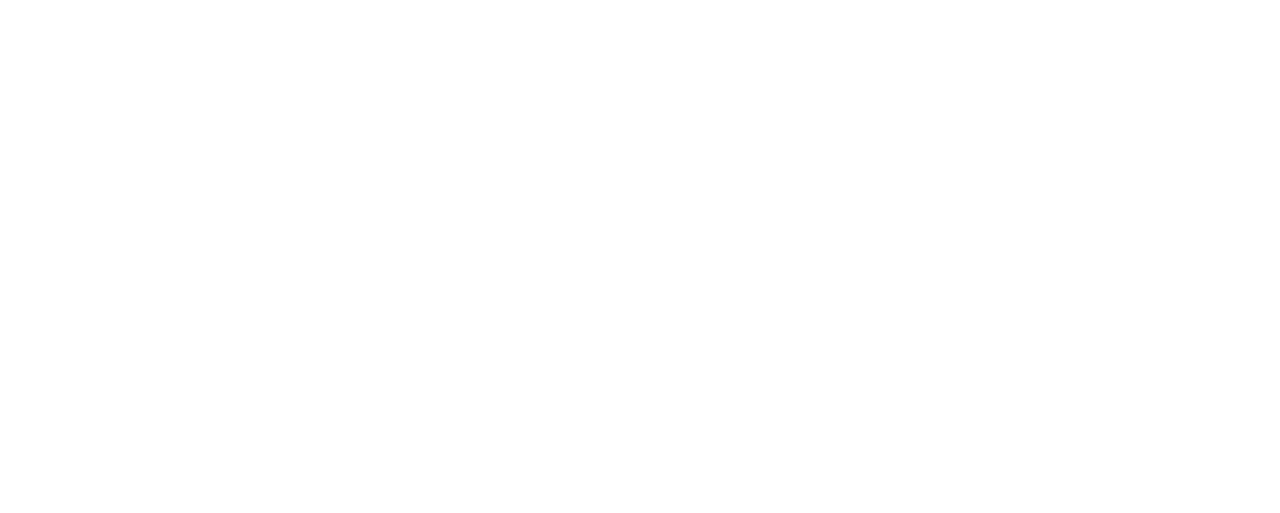
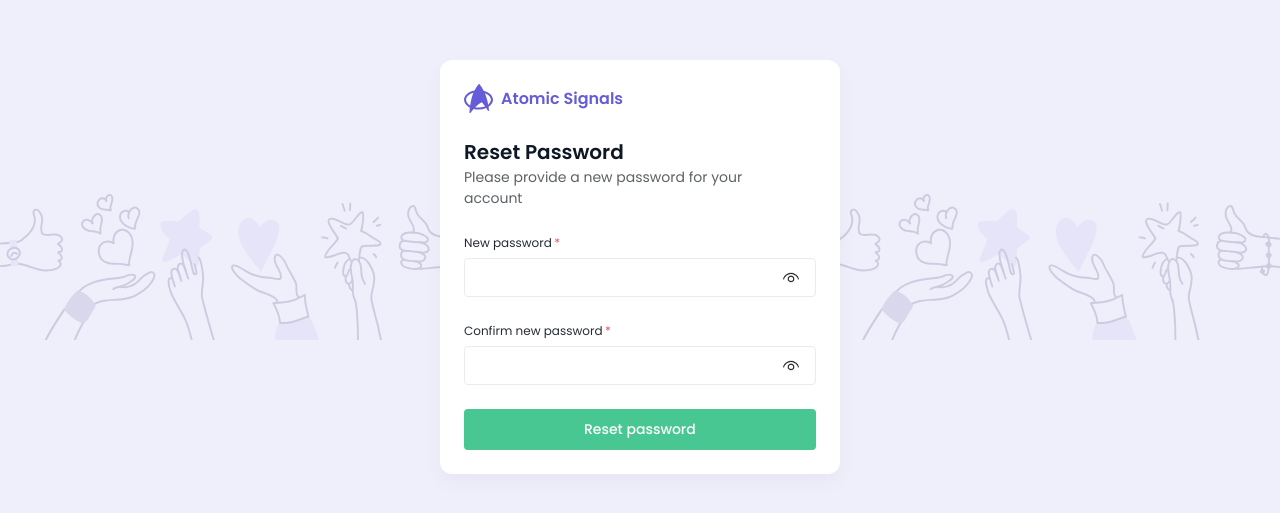
Before and after one commit to Suresh-Kannan-R-V/atomicsignal, a React (Vite) app: page /reset in a window 1280 px wide. Before the commit this address had no page. Shown: the part 133-646 px from the top of the page. Built offline with nearby package versions, Linux system fonts and the light colour scheme.

Commit message:
conflict

```diff
--- a/src/components/drawer/filter.jsx
+++ b/src/components/drawer/filter.jsx
@@ -3,7 +3,7 @@
 import StyledInputLabel from "../inputLabel/InputLabel";
 import StyledTextField from "../textField/TextField";
 import { CatButton, stylesnew } from "./Styles";
-import StyledDatePicker from "../datePicker/DatePicker";
+import StyledDatePicker from "../datePicker/datePicker";
 
 function Filter({ activeTab }) {
   const [Signals, setSignal] = useState("Communication");
--- a/src/components/table/signalTablestyles.jsx
+++ b/src/components/table/signalTablestyles.jsx
@@ -16,7 +16,7 @@
   FormControl,
 } from "@mui/material";
 
-import PencilIconSvg from "../../assets/icons/pencil.svg";
+import PencilIconSvg from "../../assets/icons/pencil.jsx";
 
 const ReportingList = styled("div")({
   display: "flex",
--- a/src/pages/onBoard/onBoard.styles.jsx
+++ b/src/pages/onBoard/onBoard.styles.jsx
@@ -8,12 +8,13 @@
   backgroundRepeat: "no-repeat",
   backgroundPositionY: "center",
   backgroundSize: "contain",
+  display: "inline-block",
 }));
 
 const InputCard = styled(Box)(({ theme }) => ({
   backgroundColor: "#FFFFFF",
   height: "max-content",
-  maxWidth: "400px",
+  maxWidth: "352px",
   borderRadius: "12px",
   boxShadow: "0px 8px 20px #0000000A",
   position: "absolute",
--- /dev/null
+++ b/src/pages/onBoard/resetPage.jsx
@@ -0,0 +1,52 @@
+import { Avatar } from "@mui/material";
+import OnBoard from "./onBoard";
+import {
+  StyledBox,
+  StyledButton,
+  StyledGrid,
+  StyledInputBox,
+  StyledInputGrid,
+  StyledInputLabel,
+  StyledTextRegular,
+  StyledTextSemiBold,
+} from "./resetPageStyles";
+
+export function ResetPage() {
+  return (
+    <OnBoard
+      children={
+        <StyledBox>
+          <StyledBox>
+            <StyledTextSemiBold fontSize="20px">
+              Reset Password
+            </StyledTextSemiBold>
+            <StyledTextRegular fontSize="14px">
+              Please provide a new password for your account
+            </StyledTextRegular>
+          </StyledBox>
+          <StyledBox paddingTop="24px">
+            <StyledInputLabel required>New password</StyledInputLabel>
+            <StyledInputGrid sx={{ display: "flex", alignItems: "center" }}>
+              <StyledInputBox component="input" type="password" />
+              <Avatar
+                src="eye.png"
+                sx={{ height: "16px", width: "16px", marginRight: "16px" }}
+              />
+            </StyledInputGrid>
+          </StyledBox>
+          <StyledBox paddingTop="24px">
+            <StyledInputLabel required>Confirm new password</StyledInputLabel>
+            <StyledInputGrid sx={{ display: "flex", alignItems: "center" }}>
+              <StyledInputBox component="input" type="password" />
+              <Avatar
+                src="eye.png"
+                sx={{ height: "16px", width: "16px", marginRight: "16px" }}
+              />
+            </StyledInputGrid>
+          </StyledBox>
+          <StyledButton>Reset password</StyledButton>
+        </StyledBox>
+      }
+    />
+  );
+}
--- /dev/null
+++ b/src/pages/onBoard/resetPageStyles.jsx
@@ -0,0 +1,68 @@
+import styled from "@emotion/styled";
+import { Box, Grid2, InputLabel, Typography } from "@mui/material";
+
+export const StyledGrid = styled(Grid2)({ width: "50%" });
+export const StyledBox = styled(Box)(({ paddingTop }) => ({
+  width: "352px",
+  paddingTop: paddingTop,
+}));
+
+export const StyledInputBox = styled(Box)(({}) => ({
+  border: "none",
+  borderRadius: "4px",
+  padding: "8px 12px",
+  width: "100%",
+  fontSize: "14px",
+  fontFamily: "Poppins",
+  fontWeight: "600",
+  outline: "none",
+}));
+
+export const StyledInputGrid = styled(Grid2)({
+  border: "1px solid #EBEBEB",
+  width: "352px",
+  borderRadius: "4px",
+});
+
+export const StyledButton = styled(Box)(({}) => ({
+  borderRadius: "4px",
+  backgroundColor: "#49C792",
+  fontSize: "14px",
+  color: "#FFFFFF",
+  fontFamily: "Poppins",
+  textAlign: "center",
+  letterSpacing: "0px",
+  fontWeight: 500,
+  padding: "10px 120px",
+  display: "inline-block",
+  marginTop: "24px",
+  whiteSpace: "nowrap",
+}));
+
+export const StyledInputLabel = styled(InputLabel)({
+  "& .MuiInputLabel-asterisk": {
+    color: "#F44F5A",
+  },
+  color: "#262C33",
+  fontSize: "12px",
+  display: "inline-block",
+});
+
+export const StyledTextSemiBold = styled(Typography)(({ fontSize }) => ({
+  fontSize: fontSize,
+  fontWeight: 600,
+  textAlign: "left",
+  fontFamily: "Poppins",
+  color: "#0E1824",
+  letterSpacing: "0px",
+  display: "inline-block",
+}));
+
+export const StyledTextRegular = styled(Typography)(({ fontSize }) => ({
+  fontSize: fontSize,
+  textAlign: "left",
+  fontFamily: "Poppins",
+  color: "#5C6266",
+  letterSpacing: "0px",
+  width: "335px",
+}));
--- a/src/pages/onBoard/signUp.jsx
+++ b/src/pages/onBoard/signUp.jsx
@@ -21,7 +21,7 @@
   SSOContainer,
 } from "./signUp.styles";
 import StyledInputLabel from "../../components/inputLabel/InputLabel";
-import StyledTextField from "../../components/textField/textField";
+import StyledTextField from "../../components/textField/TextField";
 import StyledButton from "../../components/button/button";
 
 const SignUp = () => {
--- a/src/router/allRouter.jsx
+++ b/src/router/allRouter.jsx
@@ -1,5 +1,6 @@
 import { Profile, TeamPage, FeedbackPage, Settings } from "../pages";
 import OnBoard from "../pages/onBoard/onBoard";
+import { ResetPage } from "../pages/onBoard/resetPage";
 import SignUp from "../pages/onBoard/signUp";
 import { PATH } from "./path";
 import { Navigate } from "react-router-dom";
@@ -33,6 +34,10 @@
     path: PATH.SignUp,
     element: <SignUp />,
   },
+  {
+    path: PATH.ResetPage,
+    element: <ResetPage />,
+  },
 ];
 
 export { privateRoutes, publicRoutes };
--- a/src/router/path.jsx
+++ b/src/router/path.jsx
@@ -5,4 +5,5 @@
   Setting: "/setting",
   Department: "/department",
   SignUp: "/signup",
+  ResetPage: "/reset",
 };
```
Also changed, not shown: public/eye.png (added).
